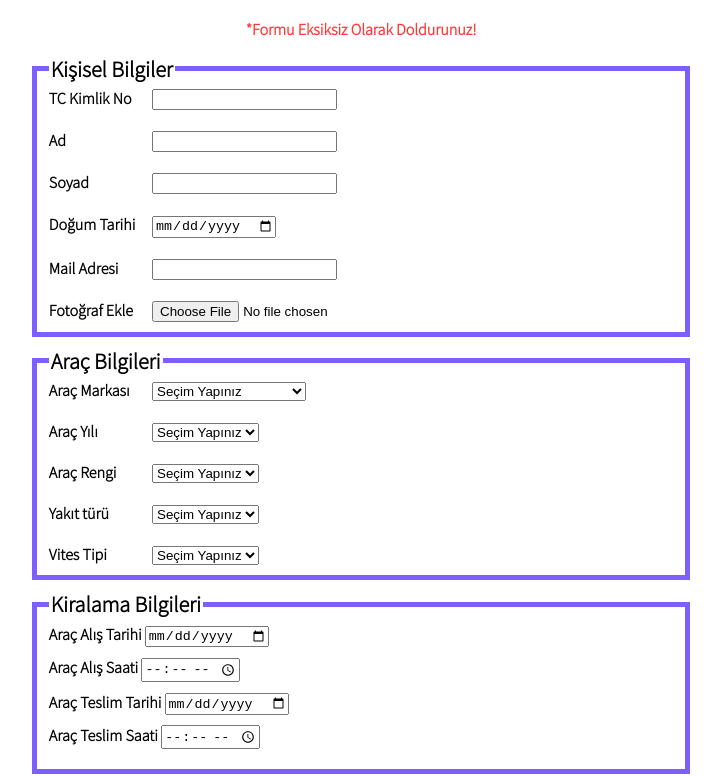
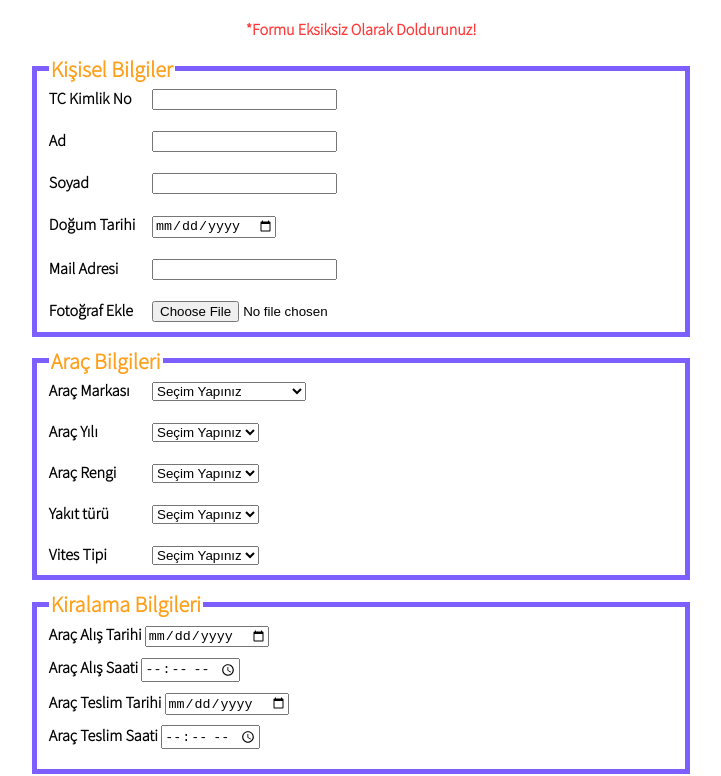
Before and after one commit to sezginakgul/blue-car-rental-form, a plain HTML site: page index.html in a window 1280 px wide. Shown: the part 64-840 px from the top of the page, without its empty margins (279-1000 px from the left). Drawn offline with Linux system fonts and the light colour scheme.

Commit message:
added color

```diff
--- a/index.html
+++ b/index.html
@@ -66,6 +66,7 @@
         }
         legend {
             font-size: 22px;
+            color:#ff9f1a;
         }
 
     </style>
```
